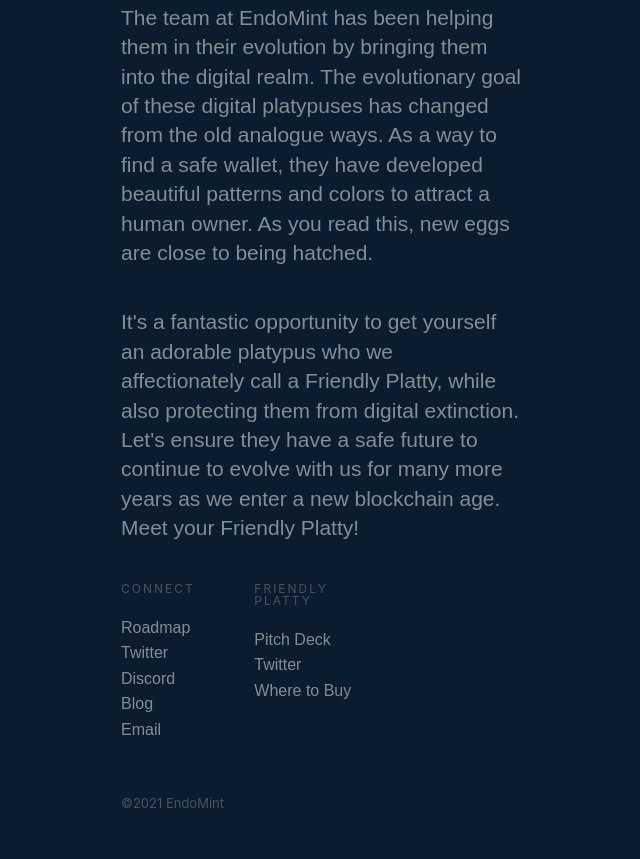
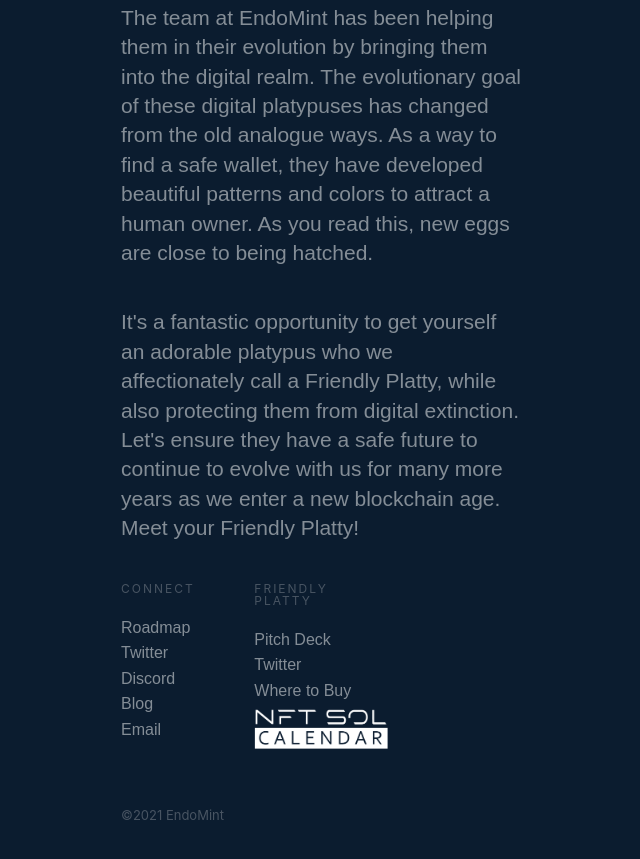
Before and after one commit to McoreD/endomint.github.io, a plain HTML site: page index.html in a window 1280 px wide. Shown: the part 879-1738 px from the top of the page, without its empty margins (639-1279 px from the left). Drawn offline with nearby package versions, Linux system fonts and the light colour scheme; a script that the page names is missing.

Commit message:
Added SOL Calendar img

```diff
--- a/index.html
+++ b/index.html
@@ -72,6 +72,11 @@ body {
               <li>
                 <a href="https://nft.compendium.fi/">Where to Buy</a>
               </li>
+              <li>
+                <a href="https://calendar.google.com/calendar/u/0/r/eventedit?text=Friendly+Platty+NFT&dates=20211218T170000/20211218T170000&details=Platypuses+managed+to+escape+the+confinement+of+their+physical+bodies+and+migrate+onto+Solana.%0AFirst+NFT+project+made+by+Team+EndoMint.+%0A+++Discord+:+http://discord.gg/EndoMint%0A++Mint+:+0.65+SOL%0A+++Supply+:+6+969%0A+Twitter+:+@FriendlyPlatty%0A++Website+:+https://endomint.com/++%0A&location&trp=false&sprop=website:https://nftsolana.io&ctz=UTC&sf=true/">
+                  <img alt="Qries" src="images/nft-sol-calendar.png">
+               </a>
+              </li>
             </ul>
           </div>
         </div>
```
Also changed, not shown: images/nft-sol-calendar.png (added).
